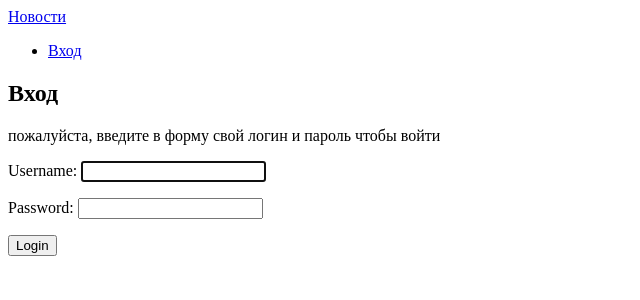
After one commit to veronikasol/python_django, a Django app: page /login in a window 1280 px wide. The commit adds this page. Shown: the top 300 px of the page, without its empty margins (0-640 px from the left). Run offline with Django 3.2, Linux system fonts and the light colour scheme.

Commit message:
Built-in registration (login-logout) added dynamic navigation, base view, session time limit, different form and representation for comments from auth and anonim users

```diff
--- a/05_Forms/news/app_news/models.py
+++ b/05_Forms/news/app_news/models.py
@@ -1,4 +1,5 @@
 from django.db import models
+from django.contrib.auth.models import User
 
 class News(models.Model):
 	title = models.CharField(max_length=1000, verbose_name='Заголовок новости')
@@ -18,6 +19,9 @@ class News(models.Model):
 
 class Comment(models.Model):
 	username = models.CharField(max_length=20, verbose_name='имя пользователя')
+	#Измените таблицу “Комментарий” - добавьте поле user c FK связью с таблицей User
+	user = models.ForeignKey(User, default=None, null=True,
+		on_delete=models.CASCADE, related_name='comments', verbose_name='пользователь')
 	content = models.TextField(verbose_name='текст комментария')
 	news = models.ForeignKey('News', default=None, null=True,
 		on_delete=models.CASCADE, related_name='comments', verbose_name='новость')
--- /dev/null
+++ b/05_Forms/news/app_news/templates/base.html
@@ -0,0 +1,39 @@
+<!DOCTYPE html>
+<html>
+<head>
+	<title>{% block title %} Новости {% endblock %}</title>
+	<meta charset="utf-8">
+</head>
+<body>
+	<div class="navigation">
+		<nav>
+			<a href="{% url 'news' %}">Новости</a>
+			<div>
+				<ul class="nav">
+					{% if request.user.is_authenticated %}
+					<li class="nav-item">
+						<!--если бы был профиль пользователя, то эта ссылка туда бы вела-->
+						<a href="#">
+							привет, {{ request.user.username }}!
+						</a>
+					</li>
+					<li class="nav-item">
+						<a href="{% url 'logout' %}">Выйти</a>
+					</li>
+					{% else %}
+					<li class="nav-item">
+						<a href="{% url 'login' %}">Вход</a>
+					</li>
+					{% endif %}
+				</ul>
+			</div>
+		</nav>
+	</div>
+	<div class="main-body">
+		<div class="main-content">
+			{% block content %}{% endblock %}
+		</div>
+	</div>
+
+</body>
+</html>
--- /dev/null
+++ b/05_Forms/news/app_news/templates/registration/login.html
@@ -0,0 +1,24 @@
+{% extends 'base.html' %}
+{% block title%} Вход {% endblock %}
+{% block content %}
+<h2> Вход </h2>
+<div>
+	{% if form.errors %}
+	<p>
+		Логин и пароль не подходят. Пожалуйста, попробуйте еще!
+	</p>
+	{% else %}
+	<p>
+		пожалуйста, введите в форму свой логин и пароль чтобы войти
+	</p>
+	{% endif %}
+</div>
+<div>
+	<form action="{% url 'login' %}" method="post">
+		{% csrf_token %}
+		{{ form.as_p }}
+		<button type="submit">Login</button>
+	</form>
+</div>
+
+{% endblock %}
--- /dev/null
+++ b/05_Forms/news/app_news/templates/registration/logout.html
@@ -0,0 +1,6 @@
+{% extends 'base.html' %}
+{% block title%}До скорой встречи!{% endblock %}
+{% block content %}
+<h2>Вы успешно вышли из своего аккаунта!</h2>
+
+{% endblock %}
--- a/05_Forms/news/app_news/urls.py
+++ b/05_Forms/news/app_news/urls.py
@@ -1,10 +1,12 @@
 from django.urls import path
 from . import views
-from app_news.views import NewsFormView, EditNewsFormView
+from app_news.views import NewsFormView, EditNewsFormView, AnotherLoginView, AnotherLogoutView
 
 urlpatterns = [
 path('', views.NewsListView.as_view(), name='news'),
 path('<int:news_id>', views.news_detail, name='news_detail'),
 path('news', NewsFormView.as_view(), name='news_form'),
 path('news/<int:news_id>', EditNewsFormView.as_view(), name='edit_news_form'),
+path('login', AnotherLoginView.as_view(), name='login'),
+path('logout', AnotherLogoutView.as_view(), name='logout'),
 ]
--- a/05_Forms/news/app_news/views.py
+++ b/05_Forms/news/app_news/views.py
@@ -6,6 +6,7 @@ from django.views.generic.list import ListView
 from django.views import View
 from app_news.models import News, Comment
 from app_news.forms import CommentForm, NewsForm
+from django.contrib.auth.views import LoginView, LogoutView
 
 class NewsListView(ListView):
 	model = News
@@ -17,11 +18,15 @@ def news_detail(request, news_id):
 	news = News.objects.get(pk=news_id)
 	comments = news.comments.all()
 	new_comment = None
+	comment_user = request.user
 	if request.method == 'POST':
 		comment_form = CommentForm(data=request.POST)
 		if comment_form.is_valid():
 			new_comment = comment_form.save(commit=False)
 			new_comment.news = news
+			if comment_user.is_authenticated:
+				new_comment.user = comment_user
+				new_comment.username = comment_user.username
 			new_comment.save()
 	else:
 		comment_form = CommentForm()
@@ -58,3 +63,10 @@ class EditNewsFormView(View):
 			return HttpResponseRedirect('/'+str(news_id))
 		return render(request, 'app_news/news_form.html', context={'news_form':news_form,
 			'news_id':news_id})
+
+
+class AnotherLoginView(LoginView):
+	template = 'app_news/login.html'
+
+class AnotherLogoutView(LogoutView):
+	next_page = '/'
--- a/05_Forms/news/news/settings.py
+++ b/05_Forms/news/news/settings.py
@@ -31,13 +31,13 @@ ALLOWED_HOSTS = []
 # Application definition
 
 INSTALLED_APPS = [
-    'app_news',
     'django.contrib.admin',
     'django.contrib.auth',
     'django.contrib.contenttypes',
     'django.contrib.sessions',
     'django.contrib.messages',
     'django.contrib.staticfiles',
+    'app_news',
 
 ]
 
@@ -120,3 +120,5 @@ USE_TZ = True
 # https://docs.djangoproject.com/en/2.2/howto/static-files/
 
 STATIC_URL = '/static/'
+LOGIN_REDIRECT_URL = '/'
+SESSION_COOKIE_AGE = 30*24*60*60
```
Also changed, not shown: 05_Forms/news/app_news/templates/app_news/news_detail.html (+17 -10 lines), 05_Forms/news/app_news/templates/app_news/news_form.html (+3 -8 lines), 05_Forms/news/app_news/templates/app_news/news_list.html (+3 -8 lines), 05_Forms/news/app_news/migrations/0002_comment_user.py (added).
